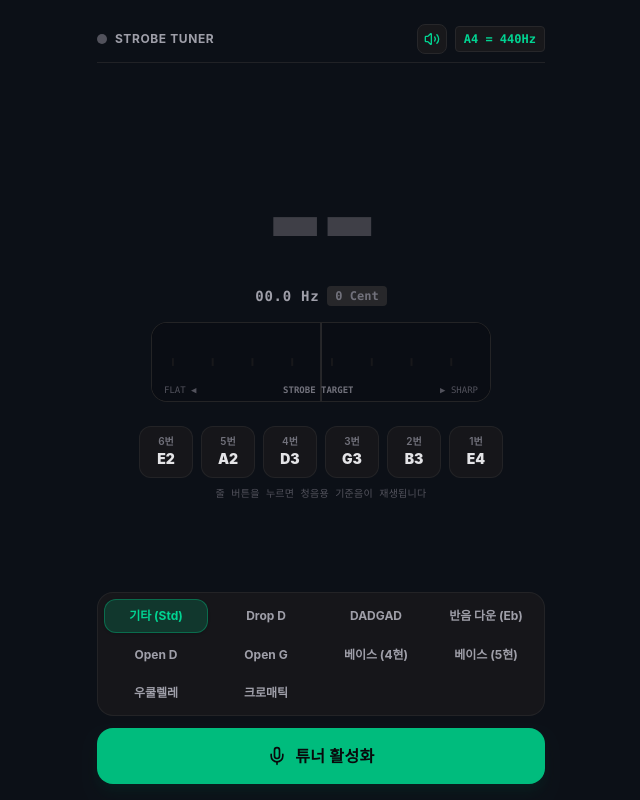
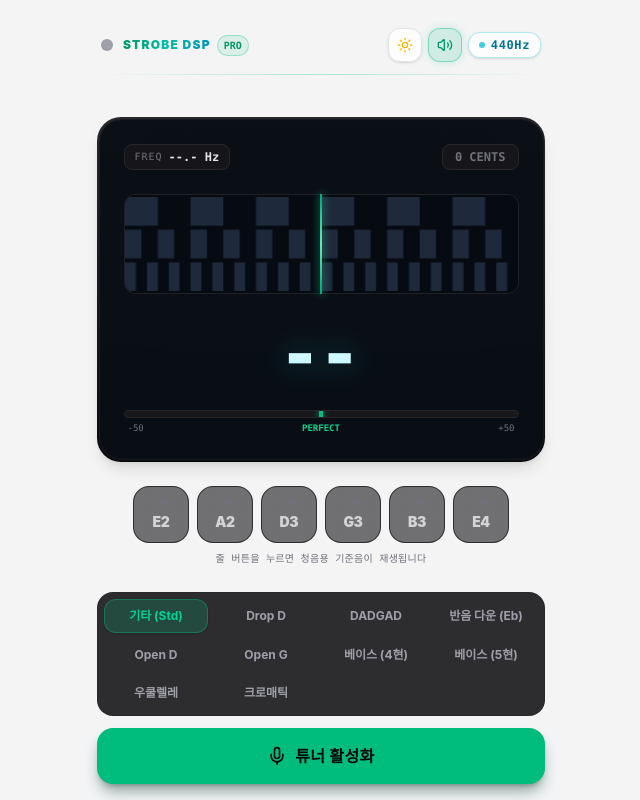
Before and after one commit to enochsori/web-tuner, a React (Vite) app: page / in a window 1280 px wide. Shown: the whole page, without its empty margins (319-959 px from the left). Built offline with nearby package versions, Linux system fonts and the light colour scheme.

Commit message:
design: add toggle FN (dark | light)

```diff
--- a/src/App.tsx
+++ b/src/App.tsx
@@ -17,7 +17,7 @@ export default function App() {
   useAudioTuner(handlePitchUpdate);
 
   return (
-    <div className="flex flex-col items-center justify-between min-h-screen bg-[#0c1017] text-zinc-100 p-4 select-none">
+    <div className="min-h-screen bg-zinc-100 dark:bg-[#0c1017] text-zinc-800 dark:text-zinc-100 flex flex-col items-center justify-between p-4 transition-colors duration-300">
       <Header />
       <main className="w-full max-w-md flex-1 flex flex-col items-center justify-center relative">
         <PitchDisplay ref={pitchDisplayRef} />
--- a/src/components/Header.tsx
+++ b/src/components/Header.tsx
@@ -1,33 +1,73 @@
-import { Volume2, VolumeX } from 'lucide-react';
-import { useTunerStore } from '../stores/useTunerStore'; // <-- import type이 아니라 import { useTunerStore } 여야 합니다
+import { Volume2, VolumeX, Sun, Moon } from 'lucide-react';
+import { useTunerStore } from '../stores/useTunerStore';
 
 export function Header() {
-  const { isActive, baseA4, soundEnabled, setSoundEnabled } = useTunerStore();
+  const { isActive, baseA4, soundEnabled, setSoundEnabled, theme, toggleTheme } = useTunerStore();
 
   return (
-    <header className="w-full max-w-md flex justify-between items-center py-2 border-b border-zinc-800/80">
-      <div className="flex items-center gap-2">
-        <div className={`w-2.5 h-2.5 rounded-full ${isActive ? 'bg-emerald-500 animate-pulse' : 'bg-zinc-600'}`} />
-        <span className="text-xs font-bold tracking-wider text-zinc-400 uppercase">STROBE TUNER</span>
+    <header className="w-full max-w-md flex flex-col gap-2 pt-3 pb-2">
+      <div className="flex justify-between items-center px-1">
+        {/* 로고 & 상태 인디케이터 */}
+        <div className="flex items-center gap-2.5">
+          <div className="relative flex items-center justify-center">
+            <div
+              className={`w-3 h-3 rounded-full transition-all duration-300 ${
+                isActive
+                  ? 'bg-emerald-500 shadow-[0_0_12px_#10b981]'
+                  : 'bg-zinc-400 dark:bg-zinc-700'
+              }`}
+            />
+            {isActive && (
+              <div className="absolute w-5 h-5 rounded-full bg-emerald-500/30 animate-ping" />
+            )}
+          </div>
+          <div className="flex items-center gap-1.5">
+            <span className="text-xs font-black tracking-widest text-transparent bg-clip-text bg-gradient-to-r from-emerald-600 via-teal-500 to-cyan-600 dark:from-emerald-400 dark:via-teal-300 dark:to-cyan-400 uppercase">
+              STROBE DSP
+            </span>
+            <span className="text-[10px] px-1.5 py-0.5 rounded-full bg-emerald-500/10 text-emerald-600 dark:text-emerald-400 border border-emerald-500/30 font-mono font-semibold">
+              PRO
+            </span>
+          </div>
         </div>
 
-      <div className="flex items-center gap-2">
+        {/* 우측 컨트롤 (테마 토글, 사운드 토글, A4 주파수) */}
+        <div className="flex items-center gap-1.5">
+          {/* 다크/라이트 모드 토글 버튼 */}
+          <button
+            onClick={toggleTheme}
+            className="p-2 rounded-xl border border-zinc-200 dark:border-zinc-800 bg-white/80 dark:bg-zinc-900/80 text-zinc-600 dark:text-zinc-300 hover:text-zinc-900 dark:hover:text-white transition-all shadow-sm active:scale-95"
+            title={theme === 'dark' ? '라이트 모드로 전환' : '다크 모드로 전환'}
+            aria-label="Toggle theme"
+          >
+            {theme === 'dark' ? <Sun className="w-4 h-4 text-amber-400" /> : <Moon className="w-4 h-4 text-indigo-500" />}
+          </button>
+
+          {/* 사운드 토글 */}
           <button
             onClick={() => setSoundEnabled(!soundEnabled)}
-          className={`p-1.5 rounded-lg border text-xs transition-colors ${
+            className={`p-2 rounded-xl border transition-all duration-200 active:scale-95 ${
               soundEnabled
-              ? 'bg-zinc-900 border-zinc-800 text-emerald-400'
-              : 'bg-zinc-900/50 border-zinc-800/40 text-zinc-600'
+                ? 'bg-emerald-500/15 border-emerald-500/40 text-emerald-600 dark:text-emerald-300 shadow-[0_0_10px_rgba(16,185,129,0.2)]'
+                : 'bg-white/80 dark:bg-zinc-900/80 border-zinc-200 dark:border-zinc-800 text-zinc-400 dark:text-zinc-500'
             }`}
-          title="튜닝 완료 챠임음 On/Off"
+            title="정음 알림음 토글"
           >
             {soundEnabled ? <Volume2 className="w-4 h-4" /> : <VolumeX className="w-4 h-4" />}
           </button>
 
-        <span className="text-xs font-mono font-bold px-2 py-1 rounded bg-zinc-900 border border-zinc-800 text-emerald-400">
-          A4 = {baseA4}Hz
+          {/* 기준 주파수 뱃지 */}
+          <div className="px-2.5 py-1 rounded-xl bg-white/80 dark:bg-zinc-900/90 border border-cyan-500/30 shadow-sm flex items-center gap-1.5">
+            <span className="w-1.5 h-1.5 rounded-full bg-cyan-500 animate-pulse" />
+            <span className="text-xs font-mono font-bold text-cyan-700 dark:text-cyan-300 tracking-wider">
+              {baseA4}Hz
             </span>
           </div>
+        </div>
+      </div>
+
+      {/* 헤더 디바이더 라인 */}
+      <div className="w-full h-[1px] bg-gradient-to-r from-transparent via-emerald-500/30 to-transparent mt-1" />
     </header>
   );
 }
--- a/src/components/PitchDisplay.tsx
+++ b/src/components/PitchDisplay.tsx
@@ -1,4 +1,4 @@
-import { forwardRef, useImperativeHandle, useRef, useEffect } from 'react';
+import { useEffect, useRef, forwardRef, useImperativeHandle } from 'react';
 import type { PitchData } from '../types/tuner';
 
 export interface PitchDisplayRef {
@@ -6,151 +6,215 @@ export interface PitchDisplayRef {
 }
 
 export const PitchDisplay = forwardRef<PitchDisplayRef>((_, ref) => {
-  const noteRef = useRef<HTMLHeadingElement>(null);
-  const octaveRef = useRef<HTMLSpanElement>(null);
-  const freqRef = useRef<HTMLSpanElement>(null);
-  const centsRef = useRef<HTMLSpanElement>(null);
-  const canvasRef = useRef<HTMLCanvasElement>(null);
+  const canvasRef = useRef<HTMLCanvasElement | null>(null);
+  const pitchRef = useRef<PitchData | null>(null);
+  const phaseRef = useRef<number[]>([0, 0, 0]);
+  const animIdRef = useRef<number | null>(null);
 
-  // 실시간 애니메이션용 ref
-  const pitchDataRef = useRef<PitchData | null>(null);
-  const offsetRef = useRef(0);
-  const lastTimeRef = useRef(performance.now());
-  const rafRef = useRef<number | null>(null);
+  const containerRef = useRef<HTMLDivElement | null>(null);
+  const ambientGlowRef = useRef<HTMLDivElement | null>(null);
+  const noteTextRef = useRef<HTMLSpanElement | null>(null);
+  const octaveTextRef = useRef<HTMLSpanElement | null>(null);
+  const freqTextRef = useRef<HTMLSpanElement | null>(null);
+  const centsBadgeRef = useRef<HTMLDivElement | null>(null);
+  const centsIndicatorRef = useRef<HTMLDivElement | null>(null);
 
   useImperativeHandle(ref, () => ({
-    update(data: PitchData | null) {
-      pitchDataRef.current = data;
+    update: (data: PitchData | null) => {
+      pitchRef.current = data;
 
-      if (!noteRef.current || !octaveRef.current || !freqRef.current || !centsRef.current) return;
-
-      if (!data) {
-        noteRef.current.textContent = '--';
-        noteRef.current.className = 'text-8xl sm:text-9xl font-black tracking-tighter text-zinc-700 transition-colors';
-        octaveRef.current.textContent = '';
-        freqRef.current.textContent = '00.0 Hz';
-        centsRef.current.textContent = '0 Cent';
-        centsRef.current.className = 'font-mono text-xs px-2 py-0.5 rounded font-bold bg-zinc-800 text-zinc-500';
-        return;
-      }
-
-      const boundedCent = Math.max(-50, Math.min(50, data.cents));
-      noteRef.current.textContent = data.note;
-      octaveRef.current.textContent = String(data.octave);
-      freqRef.current.textContent = `${data.frequency.toFixed(1)} Hz`;
-      centsRef.current.textContent = `${boundedCent >= 0 ? '+' : ''}${Math.round(boundedCent)} Cent`;
-
-      if (data.isInTune) {
-        noteRef.current.className = 'text-8xl sm:text-9xl font-black tracking-tighter text-emerald-400 drop-shadow-[0_0_40px_rgba(52,211,153,0.6)] transition-colors';
-        centsRef.current.className = 'font-mono text-xs px-2 py-0.5 rounded font-bold bg-emerald-500/20 text-emerald-300 border border-emerald-500/40 shadow-[0_0_10px_rgba(52,211,153,0.3)]';
+      if (data) {
+        if (noteTextRef.current) noteTextRef.current.innerText = data.note;
+        if (octaveTextRef.current) octaveTextRef.current.innerText = String(data.octave);
+        if (freqTextRef.current) freqTextRef.current.innerText = `${data.frequency.toFixed(1)} Hz`;
+        if (centsBadgeRef.current) {
+          centsBadgeRef.current.innerText = `${data.cents > 0 ? '+' : ''}${data.cents} CENTS`;
+          centsBadgeRef.current.className = `px-3 py-1 rounded-lg border font-mono text-xs font-bold transition-all ${
+            data.isInTune
+              ? 'bg-emerald-500/20 border-emerald-400 text-emerald-300 shadow-[0_0_10px_rgba(52,211,153,0.4)]'
+              : 'bg-cyan-500/10 border-cyan-500/30 text-cyan-300'
+          }`;
+        }
+        if (centsIndicatorRef.current) {
+          const clamped = Math.max(-48, Math.min(48, data.cents));
+          centsIndicatorRef.current.style.left = `calc(50% + ${clamped}%)`;
+          centsIndicatorRef.current.style.opacity = '1';
+          centsIndicatorRef.current.className = `absolute top-0 bottom-0 w-2.5 rounded-full transition-all duration-75 ${
+            data.isInTune
+              ? 'bg-emerald-300 shadow-[0_0_10px_#6ee7b7]'
+              : 'bg-cyan-400 shadow-[0_0_8px_#22d3ee]'
+          }`;
+        }
+        if (containerRef.current) {
+          containerRef.current.className = `w-full rounded-3xl p-[1.5px] transition-all duration-300 relative ${
+            data.isInTune
+              ? 'bg-gradient-to-b from-emerald-400 via-teal-500 to-emerald-600 shadow-[0_0_35px_rgba(52,211,153,0.35)]'
+              : 'bg-gradient-to-b from-cyan-500/50 via-zinc-800 to-zinc-900 shadow-[0_0_25px_rgba(6,182,212,0.18)]'
+          }`;
+        }
+        if (ambientGlowRef.current) {
+          ambientGlowRef.current.className = `absolute -inset-1 rounded-3xl opacity-20 blur-xl transition-all duration-300 pointer-events-none ${
+            data.isInTune ? 'bg-emerald-400' : 'bg-cyan-400'
+          }`;
+        }
       } else {
-        const isClose = Math.abs(boundedCent) <= 10;
-        noteRef.current.className = `text-8xl sm:text-9xl font-black tracking-tighter ${isClose ? 'text-amber-400' : 'text-zinc-200'} transition-colors`;
-        centsRef.current.className = 'font-mono text-xs px-2 py-0.5 rounded font-bold bg-zinc-800 text-zinc-300';
+        if (noteTextRef.current) noteTextRef.current.innerText = '--';
+        if (octaveTextRef.current) octaveTextRef.current.innerText = '';
+        if (freqTextRef.current) freqTextRef.current.innerText = '--.- Hz';
+        if (centsBadgeRef.current) {
+          centsBadgeRef.current.innerText = '0 CENTS';
+          centsBadgeRef.current.className =
+            'px-3 py-1 rounded-lg border font-mono text-xs font-bold bg-zinc-900/90 border-zinc-800 text-zinc-500';
+        }
+        if (centsIndicatorRef.current) {
+          centsIndicatorRef.current.style.opacity = '0';
+        }
+        if (containerRef.current) {
+          containerRef.current.className =
+            'w-full rounded-3xl p-[1.5px] transition-all duration-300 relative bg-gradient-to-b from-zinc-800 via-zinc-900 to-zinc-950 shadow-lg';
+        }
+        if (ambientGlowRef.current) {
+          ambientGlowRef.current.className =
+            'absolute -inset-1 rounded-3xl opacity-0 blur-xl transition-all duration-300 pointer-events-none bg-transparent';
+        }
       }
     },
   }));
 
-  // 스트로브 Canvas 고성능 60fps 루프
   useEffect(() => {
     const canvas = canvasRef.current;
     if (!canvas) return;
     const ctx = canvas.getContext('2d');
     if (!ctx) return;
 
-    const render = (time: number) => {
-      const dt = (time - lastTimeRef.current) / 1000;
-      lastTimeRef.current = time;
-
-      const data = pitchDataRef.current;
+    const render = () => {
       const width = canvas.width;
       const height = canvas.height;
-
       ctx.clearRect(0, 0, width, height);
 
-      // 배경 그리드 가이드
-      ctx.fillStyle = '#0a0d14';
+      ctx.fillStyle = '#060a11';
       ctx.fillRect(0, 0, width, height);
 
-      if (data && data.frequency > 0) {
-        // Cents에 정비례하는 스트로브 회전 속도 (In-Tune일 때 0에 수렴하여 완전 정지)
-        const speed = (data.cents / 50) * 320; // 픽셀 이동 속도
-        offsetRef.current = (offsetRef.current + speed * dt) % 60;
+      const current = pitchRef.current;
+      const numTracks = 3;
+      const trackHeight = height / numTracks;
 
-        const isInTune = data.isInTune;
-        const mainColor = isInTune ? '#34d399' : Math.abs(data.cents) <= 10 ? '#fbbf24' : '#94a3b8';
+      if (!current) {
+        ctx.fillStyle = '#1e293b';
+        for (let t = 0; t < numTracks; t++) {
+          const y = t * trackHeight;
+          const bandCount = 12 * (t + 1);
+          const bandWidth = width / bandCount;
+          for (let i = 0; i < bandCount; i += 2) {
+            ctx.fillRect(i * bandWidth, y + 2, bandWidth, trackHeight - 4);
+          }
+        }
+      } else {
+        const cents = current.cents;
+        const isInTune = current.isInTune;
+        const speed = cents * 0.035;
 
-        // 3단 스트로브 트랙 렌더링 (Peterson 스타일 3단 디스크 패턴)
-        const tracks = [
-          { y: 8, h: 22, bandW: 24, mult: 1.0 },
-          { y: 34, h: 18, bandW: 16, mult: 0.75 },
-          { y: 56, h: 14, bandW: 12, mult: 0.5 },
-        ];
+        for (let t = 0; t < numTracks; t++) {
+          const y = t * trackHeight;
+          const trackMultiplier = t + 1;
+          phaseRef.current[t] = (phaseRef.current[t] + speed * trackMultiplier) % (Math.PI * 2);
 
-        tracks.forEach((track) => {
-          ctx.fillStyle = mainColor;
-          const bandSpacing = track.bandW * 2;
-          const trackOffset = (offsetRef.current * track.mult) % bandSpacing;
-          const totalBands = Math.ceil(width / bandSpacing) + 3;
+          const bandCount = 10 * trackMultiplier;
+          const bandWidth = width / bandCount;
+          const offset = (phaseRef.current[t] / (Math.PI * 2)) * (bandWidth * 2);
 
-          for (let i = -2; i < totalBands; i++) {
-            const x = i * bandSpacing + trackOffset;
-            ctx.fillRect(x, track.y, track.bandW, track.h);
+          ctx.fillStyle = isInTune ? '#34d399' : '#22d3ee';
+
+          for (let x = -bandWidth * 4 + offset; x < width + bandWidth * 4; x += bandWidth * 2) {
+            ctx.beginPath();
+            ctx.roundRect(x, y + 2, bandWidth, trackHeight - 4, 3);
+            ctx.fill();
           }
-        });
-
-        // 중앙 타겟 정렬 바 & 조준선
-        ctx.fillStyle = isInTune ? '#10b981' : '#f59e0b';
-        ctx.shadowColor = isInTune ? 'rgba(52,211,153,0.9)' : 'rgba(245,158,11,0.6)';
-        ctx.shadowBlur = isInTune ? 14 : 6;
-        ctx.fillRect(width / 2 - 2, 0, 4, height);
-        ctx.shadowBlur = 0; // 초기화
-      } else {
-        // 미입력 대기 상태 가이드 라인
-        ctx.fillStyle = '#27272a';
-        ctx.fillRect(width / 2 - 1, 0, 2, height);
-
-        // 연한 눈금 표시
-        ctx.fillStyle = '#18181b';
-        for (let x = 20; x < width; x += 40) {
-          ctx.fillRect(x, height / 2 - 4, 2, 8);
         }
       }
 
-      rafRef.current = requestAnimationFrame(render);
+      animIdRef.current = requestAnimationFrame(render);
     };
 
-    rafRef.current = requestAnimationFrame(render);
+    render();
 
     return () => {
-      if (rafRef.current) cancelAnimationFrame(rafRef.current);
+      if (animIdRef.current) cancelAnimationFrame(animIdRef.current);
     };
   }, []);
 
   return (
-    <div className="w-full flex flex-col items-center justify-center relative">
-      {/* 음정 표시 */}
-      <div className="flex flex-col items-center mb-4">
-        <div className="flex items-baseline justify-center">
-          <h1 ref={noteRef} className="text-8xl sm:text-9xl font-black tracking-tighter text-zinc-700 transition-colors">--</h1>
-          <span ref={octaveRef} className="text-3xl sm:text-4xl font-bold text-zinc-500 ml-1"></span>
-        </div>
-        <div className="flex items-center gap-2 mt-1">
-          <span ref={freqRef} className="font-mono text-sm text-zinc-400 font-semibold tracking-wider">00.0 Hz</span>
-          <span ref={centsRef} className="font-mono text-xs px-2 py-0.5 rounded font-bold bg-zinc-800 text-zinc-500">0 Cent</span>
-        </div>
-      </div>
+    <div className="w-full max-w-md flex flex-col items-center mt-2">
+      <div
+        ref={containerRef}
+        className="w-full rounded-3xl p-[1.5px] transition-all duration-300 relative bg-gradient-to-b from-zinc-800 via-zinc-900 to-zinc-950 shadow-lg"
+      >
+        <div
+          ref={ambientGlowRef}
+          className="absolute -inset-1 rounded-3xl opacity-0 blur-xl transition-all duration-300 pointer-events-none bg-transparent"
+        />
 
-      {/* 대형 프로 스트로브 디스크 디스플레이 */}
-      <div className="w-full max-w-[340px] flex flex-col items-center">
-        <div className="w-full h-20 bg-zinc-950 border border-zinc-800/90 rounded-2xl overflow-hidden relative shadow-[inset_0_2px_12px_rgba(0,0,0,0.8)] flex items-center justify-center">
-          <canvas ref={canvasRef} width={340} height={80} className="w-full h-full" />
+        <div className="relative w-full bg-[#0a0f16]/95 backdrop-blur-xl rounded-[23px] p-6 flex flex-col items-center overflow-hidden border border-white/5">
+          {/* 상단 센트/주파수 정보 헤더 */}
+          <div className="w-full flex justify-between items-center mb-4">
+            <div className="flex items-center gap-1.5 px-2.5 py-1 rounded-lg bg-zinc-900/90 border border-zinc-800">
+              <span className="text-[10px] font-mono text-zinc-500 uppercase tracking-widest">FREQ</span>
+              <span ref={freqTextRef} className="text-xs font-mono font-bold text-zinc-200">
+                --.- Hz
+              </span>
+            </div>
 
-          {/* 눈금 가이드 오버레이 */}
-          <div className="absolute inset-x-3 bottom-1 flex justify-between text-[9px] font-mono text-zinc-600 pointer-events-none select-none">
-            <span>FLAT ◀</span>
-            <span className="text-zinc-500 font-bold">STROBE TARGET</span>
-            <span>▶ SHARP</span>
+            <div
+              ref={centsBadgeRef}
+              className="px-3 py-1 rounded-lg border font-mono text-xs font-bold bg-zinc-900/90 border-zinc-800 text-zinc-500"
+            >
+              0 CENTS
+            </div>
+          </div>
+
+          {/* 스트로브 캔버스 */}
+          <div className="relative w-full flex justify-center my-2">
+            <div className="absolute top-0 bottom-0 left-1/2 -translate-x-1/2 w-[2px] bg-gradient-to-b from-emerald-400/80 via-emerald-300 to-emerald-400/80 shadow-[0_0_8px_#34d399] z-10 pointer-events-none" />
+            <canvas
+              ref={canvasRef}
+              width={340}
+              height={100}
+              className="w-full h-[100px] rounded-xl border border-zinc-800/80 bg-[#05080d]"
+            />
+          </div>
+
+          {/* 메인 음정 텍스트 */}
+          <div className="relative mt-4 flex items-baseline justify-center">
+            <span
+              ref={noteTextRef}
+              className="text-7xl font-black font-mono tracking-tighter text-transparent bg-clip-text bg-gradient-to-b from-white to-cyan-200 drop-shadow-[0_0_15px_rgba(6,182,212,0.4)]"
+            >
+              --
+            </span>
+            <span
+              ref={octaveTextRef}
+              className="text-2xl font-black ml-1.5 text-cyan-400"
+            />
+          </div>
+
+          {/* 하단 센트 룰러 바 */}
+          <div className="w-full mt-5">
+            <div className="relative w-full h-2 bg-zinc-900 rounded-full overflow-hidden border border-zinc-800">
+              <div className="absolute left-1/2 -translate-x-1/2 top-0 bottom-0 w-1 bg-emerald-500 shadow-[0_0_6px_#10b981] z-10" />
+              <div
+                ref={centsIndicatorRef}
+                className="absolute top-0 bottom-0 w-2.5 rounded-full transition-all duration-75 opacity-0 bg-cyan-400 shadow-[0_0_8px_#22d3ee]"
+                style={{
+                  left: '50%',
+                  transform: 'translateX(-50%)',
+                }}
+              />
+            </div>
+            <div className="flex justify-between text-[9px] font-mono text-zinc-500 mt-1 px-1">
+              <span>-50</span>
+              <span className="text-emerald-400 font-bold">PERFECT</span>
+              <span>+50</span>
+            </div>
           </div>
         </div>
       </div>
--- a/src/components/StringBadges.tsx
+++ b/src/components/StringBadges.tsx
@@ -8,7 +8,6 @@ export function StringBadges() {
   const [playingFreq, setPlayingFreq] = useState<number | null>(null);
   const currentPreset = PRESETS[currentPresetId];
 
-  // 프리셋이 바뀌면 재생 중이던 기준음 정지
   useEffect(() => {
     tonePlayer.stop();
     setPlayingFreq(null);
@@ -16,8 +15,8 @@ export function StringBadges() {
 
   if (!currentPreset || currentPreset.notes.length === 0) return null;
 
-  const handleStringClick = (freq: number) => {
-    const isPlaying = tonePlayer.playTone(freq);
+  const handleStringClick = async (freq: number) => {
+    const isPlaying = await tonePlayer.playTone(freq);
     setPlayingFreq(isPlaying ? freq : null);
   };
 
@@ -33,28 +32,40 @@ export function StringBadges() {
               key={item.stringNumber}
               onClick={() => handleStringClick(item.freq)}
               title="클릭하여 기준음 청음 재생"
-              className={`px-3 py-2 rounded-xl text-xs font-bold transition-all flex flex-col items-center min-w-[54px] active:scale-95 cursor-pointer relative ${
+              className={`px-3.5 py-2.5 rounded-2xl text-xs font-bold transition-all duration-300 flex flex-col items-center min-w-[56px] active:scale-95 cursor-pointer relative backdrop-blur-md ${
                 isPlaying
-                  ? 'bg-amber-500/20 text-amber-300 border-2 border-amber-400 shadow-[0_0_15px_rgba(251,191,36,0.4)] scale-105'
+                  ? 'bg-amber-500/20 text-amber-300 border-2 border-amber-400 shadow-[0_0_20px_rgba(251,191,36,0.5)] scale-105'
                   : isTarget
-                  ? 'bg-emerald-500/20 text-emerald-300 border-2 border-emerald-400 shadow-[0_0_15px_rgba(52,211,153,0.35)] scale-105 animate-pulse'
-                  : 'bg-zinc-900/90 text-zinc-400 border border-zinc-800/80 hover:border-zinc-700 hover:text-zinc-200'
+                  ? 'bg-gradient-to-b from-emerald-500/25 to-teal-500/10 text-emerald-300 border-2 border-emerald-400 shadow-[0_0_20px_rgba(52,211,153,0.4)] scale-105'
+                  : 'bg-zinc-900/60 text-zinc-400 border border-zinc-800/90 hover:border-zinc-700/80 hover:bg-zinc-800/40'
               }`}
             >
-              <div className="flex items-center gap-0.5">
-                <span className={`text-[10px] font-semibold ${isPlaying ? 'text-amber-400' : isTarget ? 'text-emerald-400' : 'text-zinc-500'}`}>
+              <div className="flex items-center gap-1">
+                <span
+                  className={`text-[10px] font-mono tracking-tight ${
+                    isPlaying ? 'text-amber-400 font-bold' : isTarget ? 'text-emerald-400 font-bold' : 'text-zinc-500'
+                  }`}
+                >
                   {item.stringNumber}번
                 </span>
-                {isPlaying && <Volume2 className="w-2.5 h-2.5 text-amber-400 animate-bounce" />}
+                {isPlaying && <Volume2 className="w-2.5 h-2.5 text-amber-400 animate-pulse" />}
               </div>
-              <span className={`text-sm font-black ${isPlaying ? 'text-white' : isTarget ? 'text-white' : 'text-zinc-200'}`}>
+              <span
+                className={`text-sm font-black mt-0.5 tracking-tight ${
+                  isPlaying
+                    ? 'text-white'
+                    : isTarget
+                    ? 'text-white drop-shadow-[0_0_8px_rgba(52,211,153,0.8)]'
+                    : 'text-zinc-300'
+                }`}
+              >
                 {item.name}
               </span>
             </button>
           );
         })}
       </div>
-      <span className="text-[10px] text-zinc-600 font-mono mt-2 tracking-wide">
+      <span className="text-[10px] text-zinc-500 font-mono mt-2 tracking-wide">
         줄 버튼을 누르면 청음용 기준음이 재생됩니다
       </span>
     </div>
--- a/src/stores/useTunerStore.ts
+++ b/src/stores/useTunerStore.ts
@@ -108,28 +108,65 @@ export const PRESETS: Record<string, TuningPreset> = {
   chromatic: { id: 'chromatic', label: '크로매틱', notes: [] },
 };
 
+export type ThemeMode = 'dark' | 'light';
+
 interface TunerState {
   isActive: boolean;
   baseA4: number;
   currentPresetId: string;
   soundEnabled: boolean;
   activeStringNumber: number | null;
+  theme: ThemeMode;
   setIsActive: (active: boolean) => void;
   setBaseA4: (freq: number) => void;
   setCurrentPresetId: (id: string) => void;
   setSoundEnabled: (enabled: boolean) => void;
   setActiveStringNumber: (num: number | null) => void;
+  toggleTheme: () => void;
 }
 
-export const useTunerStore = create<TunerState>((set) => ({
+const getInitialTheme = (): ThemeMode => {
+  if (typeof window !== 'undefined') {
+    const saved = localStorage.getItem('tuner-theme') as ThemeMode;
+    if (saved === 'dark' || saved === 'light') return saved;
+  }
+  return 'dark';
+};
+
+const initialTheme = getInitialTheme();
+
+if (typeof document !== 'undefined') {
+  if (initialTheme === 'dark') {
+    document.documentElement.classList.add('dark');
+  } else {
+    document.documentElement.classList.remove('dark');
+  }
+}
+
+export const useTunerStore = create<TunerState>((set, get) => ({
   isActive: false,
   baseA4: 440,
   currentPresetId: 'guitar_std',
   soundEnabled: true,
   activeStringNumber: null,
+  theme: initialTheme,
+
   setIsActive: (active) => set({ isActive: active }),
   setBaseA4: (freq) => set({ baseA4: freq }),
   setCurrentPresetId: (id) => set({ currentPresetId: id, activeStringNumber: null }),
   setSoundEnabled: (enabled) => set({ soundEnabled: enabled }),
   setActiveStringNumber: (num) => set({ activeStringNumber: num }),
+
+  toggleTheme: () => {
+    const nextTheme: ThemeMode = get().theme === 'dark' ? 'light' : 'dark';
+    if (typeof document !== 'undefined') {
+      if (nextTheme === 'dark') {
+        document.documentElement.classList.add('dark');
+      } else {
+        document.documentElement.classList.remove('dark');
+      }
+      localStorage.setItem('tuner-theme', nextTheme);
+    }
+    set({ theme: nextTheme });
+  },
 }));
```
Lines whose indentation alone changed are shown as unchanged.
